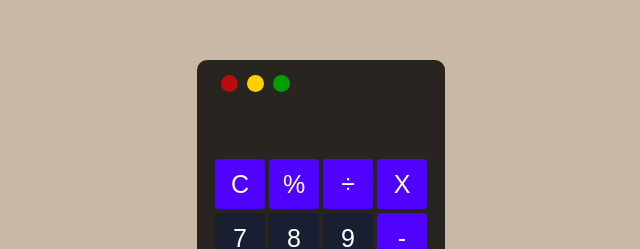
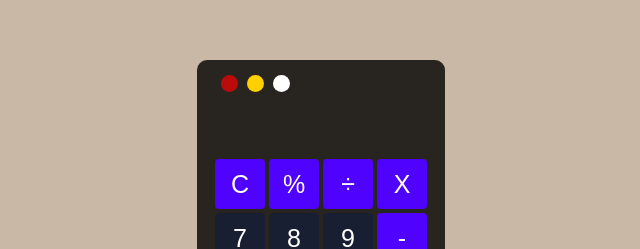
Before and after one commit to moisesdograu/Calculator, a plain HTML site: page index.html in a window 1280 px wide. Shown: the part 148-397 px from the top of the page, 319-959 px from the left. Drawn offline with Linux system fonts and the light colour scheme.

Commit message:
blue
lets go

```diff
--- a/index.html
+++ b/index.html
@@ -12,7 +12,7 @@
         <div class="circles">
             <div class="circle red"></div>
             <div class="circle yellow"></div>
-            <div class="circle green"></div>
+            <div class="circle blue"></div>
         </div>
         <p id="resultado"></p>
         <table>
```
